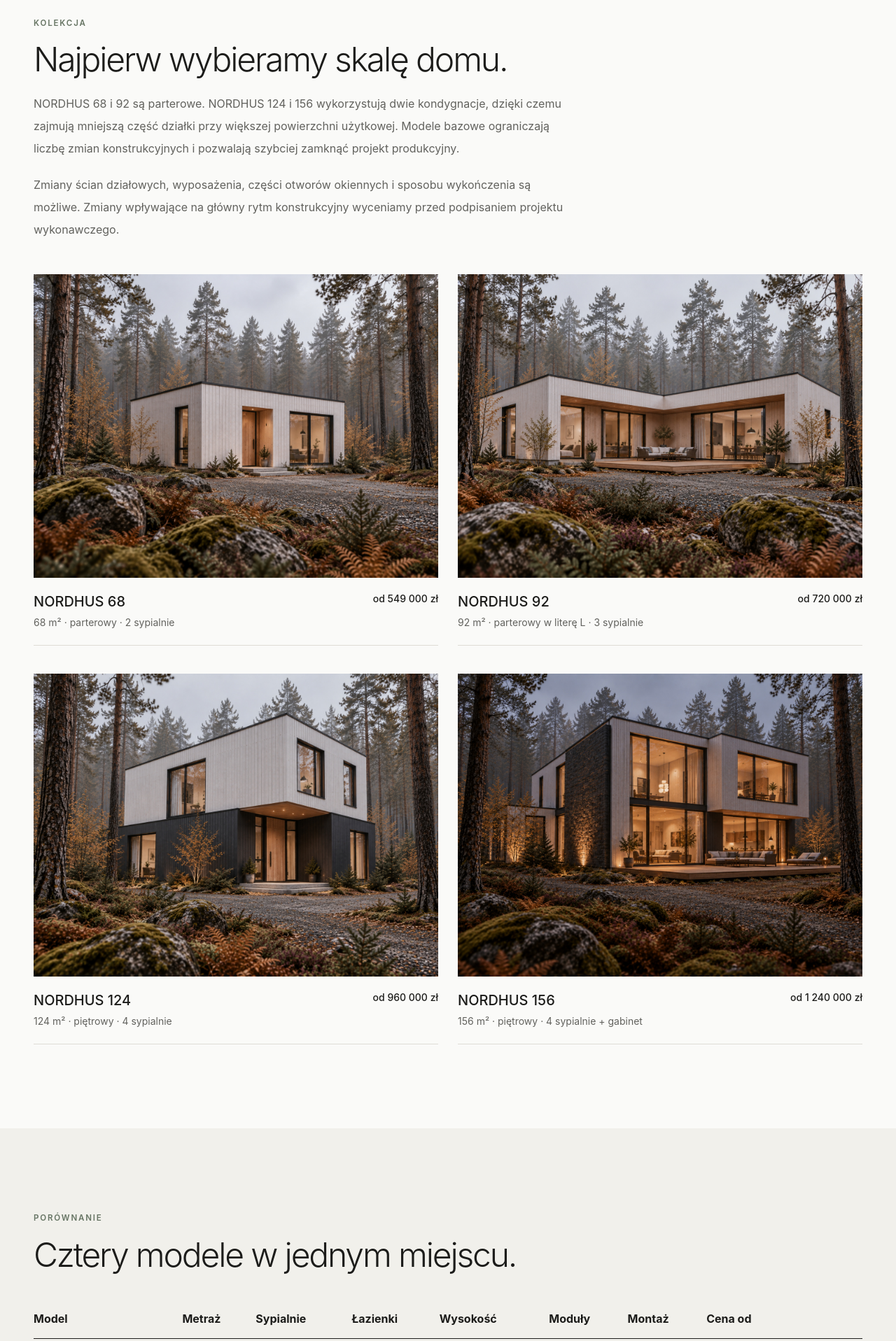
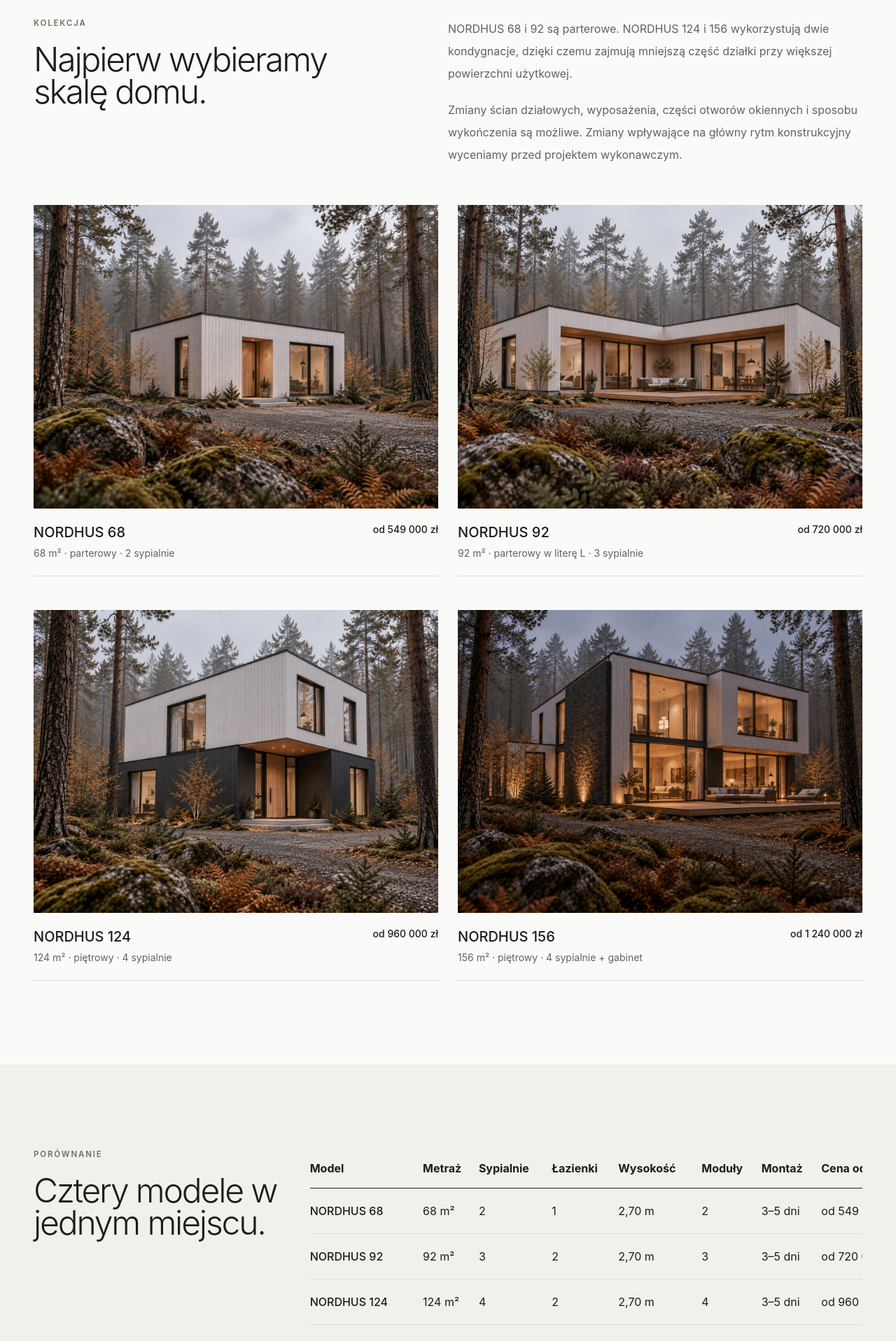
Before and after one commit to jakubskrzypiec/nordhus, a Next.js app: page /modele in a window 1280 px wide. Shown: the part 720-2637 px from the top of the page at 70% size. Built offline with nearby package versions, Linux system fonts and the light colour scheme.

Commit message:
Part 2: redesign models overview

```diff
--- a/app/modele/page.js
+++ b/app/modele/page.js
@@ -1,8 +1,56 @@
-import Hero from "@/components/Hero";import Container from "@/components/Container";import ModelCard from "@/components/ModelCard";import CTA from "@/components/CTA";import {models} from "@/data/models";
+import Hero from "@/components/Hero";
+import Container from "@/components/Container";
+import ModelCard from "@/components/ModelCard";
+import CTA from "@/components/CTA";
+import FullBleedImage from "@/components/FullBleedImage";
+import {models} from "@/data/models";
+
 export const metadata={title:"Modele domów modułowych",description:"Porównaj cztery modele NORDHUS od 68 do 156 m². Zobacz metraż, układ, parametry i ceny początkowe."};
-export default function Page(){return <><Hero image="/images/model-92.jpg" alt="NORDHUS 92" eyebrow="MODELE" title={<>68–156 m².<br/>Cztery punkty wyjścia.</>} text="Każdy model ma określony układ, standard bazowy i cenę początkową. Różnią się liczbą modułów, powierzchnią zabudowy i sposobem organizacji strefy prywatnej."/>
-<section className="section-space"><Container><div className="max-w-3xl"><p className="eyebrow text-[var(--sage)]">Kolekcja</p><h2 className="display mt-5 text-4xl md:text-5xl">Najpierw wybieramy skalę domu.</h2><p className="mt-6 leading-8 text-[var(--muted)]">NORDHUS 68 i 92 są parterowe. NORDHUS 124 i 156 wykorzystują dwie kondygnacje, dzięki czemu zajmują mniejszą część działki przy większej powierzchni użytkowej. Modele bazowe ograniczają liczbę zmian konstrukcyjnych i pozwalają szybciej zamknąć projekt produkcyjny.</p><p className="mt-5 leading-8 text-[var(--muted)]">Zmiany ścian działowych, wyposażenia, części otworów okiennych i sposobu wykończenia są możliwe. Zmiany wpływające na główny rytm konstrukcyjny wyceniamy przed podpisaniem projektu wykonawczego.</p></div><div className="mt-12 grid gap-x-7 gap-y-10 md:grid-cols-2">{models.map(m=><ModelCard key={m.slug} model={m}/>)}</div></Container></section>
-<section className="section-space bg-[#f1f0eb]"><Container><p className="eyebrow text-[var(--sage)]">Porównanie</p><h2 className="display mt-5 text-4xl md:text-5xl">Cztery modele w jednym miejscu.</h2><div className="mt-10 overflow-x-auto"><table className="w-full min-w-[980px] border-collapse text-left"><thead><tr className="border-b border-[var(--ink)]"><th className="py-4">Model</th><th>Metraż</th><th>Sypialnie</th><th>Łazienki</th><th>Wysokość</th><th>Moduły</th><th>Montaż</th><th>Cena od</th></tr></thead><tbody>{models.map(m=><tr key={m.slug} className="border-b border-[var(--line)]"><td className="py-5 font-medium">{m.name}</td><td>{m.area} m²</td><td>{m.bedrooms}</td><td>{m.bathrooms}</td><td>{m.height}</td><td>{m.modules}</td><td>3–5 dni</td><td>{m.price}</td></tr>)}</tbody></table></div></Container></section>
-<section className="section-space"><Container className="grid gap-10 lg:grid-cols-2"><div><p className="eyebrow text-[var(--sage)]">Jak wybrać</p><h2 className="display mt-5 text-4xl md:text-5xl">Nie zaczynaj od największego metrażu.</h2></div><div className="space-y-5 text-[var(--muted)]"><p className="leading-8">Najpierw policz pomieszczenia, których naprawdę używasz codziennie: liczbę sypialni, osobny gabinet, liczbę łazienek i wielkość strefy dziennej. Następnie sprawdź powierzchnię zabudowy dopuszczoną na działce i linie zabudowy.</p><p className="leading-8">Dla działki wąskiej częściej sprawdzają się modele piętrowe. Dla działki szerokiej i klientów, którzy nie chcą schodów, punktem wyjścia są modele 68 i 92. Bryła w literę L wymaga więcej szerokości, ale tworzy osłonięty taras bez dodatkowego skrzydła ogrodowego.</p><p className="leading-8">Budżet porównuj razem z fundamentem, przyłączami i zagospodarowaniem terenu. Cena modelu nie obejmuje każdej pracy wykonywanej na działce, dlatego przed decyzją przygotowujemy zestawienie kosztów poza zakresem domu.</p></div></Container></section>
-<section className="section-space border-t border-[var(--line)]"><Container><h2 className="display text-4xl md:text-5xl">Co pozostaje wspólne dla wszystkich modeli.</h2><div className="mt-10 grid gap-8 md:grid-cols-3">{[["Konstrukcja","Drewno konstrukcyjne klasy C24, prefabrykowane ściany i stropy oraz kontrola przed zakryciem warstw."],["Instalacje","Pompa ciepła, ogrzewanie podłogowe, wentylacja mechaniczna z odzyskiem ciepła i przygotowane trasy instalacyjne."],["Logistyka","Produkcja w hali, transport modułów na działkę i montaż konstrukcji w standardowym przypadku w 3–5 dni."]].map(([a,b])=><div key={a} className="border-t border-[var(--line)] pt-5"><h3 className="text-xl font-medium">{a}</h3><p className="mt-3 leading-7 text-[var(--muted)]">{b}</p></div>)}</div></Container></section>
-<CTA title="Nie wiesz, który model wybrać?" text="Podaj działkę, liczbę domowników i budżet. Zawęzimy wybór do modeli, które mają sens dla konkretnej inwestycji."/></>}
+
+export default function Page(){return <>
+<Hero image="/images/model-92.jpg" alt="NORDHUS 92" eyebrow="MODELE" title={<>68–156 m².<br/>Cztery punkty wyjścia.</>} text="Każdy model ma określony układ, standard bazowy i cenę początkową. Różnią się liczbą modułów, powierzchnią zabudowy i sposobem organizacji strefy prywatnej."/>
+
+<section className="section-space">
+ <Container>
+  <div className="grid grid-cols-12 gap-y-10">
+   <div className="col-span-12 lg:col-span-5">
+    <p className="eyebrow text-[var(--sage)]">Kolekcja</p>
+    <h2 className="display mt-5 text-4xl md:text-5xl">Najpierw wybieramy skalę domu.</h2>
+   </div>
+   <div className="col-span-12 space-y-5 lg:col-span-6 lg:col-start-7">
+    <p className="max-w-[68ch] leading-8 text-[var(--muted)]">NORDHUS 68 i 92 są parterowe. NORDHUS 124 i 156 wykorzystują dwie kondygnacje, dzięki czemu zajmują mniejszą część działki przy większej powierzchni użytkowej.</p>
+    <p className="max-w-[68ch] leading-8 text-[var(--muted)]">Zmiany ścian działowych, wyposażenia, części otworów okiennych i sposobu wykończenia są możliwe. Zmiany wpływające na główny rytm konstrukcyjny wyceniamy przed projektem wykonawczym.</p>
+   </div>
+  </div>
+  <div className="mt-14 grid gap-x-7 gap-y-12 md:grid-cols-2">{models.map(m=><ModelCard key={m.slug} model={m}/>)}</div>
+ </Container>
+</section>
+
+<section className="section-space bg-[#f1f0eb]">
+ <Container>
+  <div className="grid grid-cols-12 gap-y-10">
+   <div className="col-span-12 lg:col-span-4"><p className="eyebrow text-[var(--sage)]">Porównanie</p><h2 className="display mt-5 text-4xl md:text-5xl">Cztery modele w jednym miejscu.</h2></div>
+   <div className="col-span-12 overflow-x-auto lg:col-span-8 lg:col-start-5">
+    <table className="w-full min-w-[900px] border-collapse text-left"><thead><tr className="border-b border-[var(--ink)]"><th className="py-4">Model</th><th>Metraż</th><th>Sypialnie</th><th>Łazienki</th><th>Wysokość</th><th>Moduły</th><th>Montaż</th><th>Cena od</th></tr></thead><tbody>{models.map(m=><tr key={m.slug} className="border-b border-[var(--line)]"><td className="py-5 font-medium">{m.name}</td><td>{m.area} m²</td><td>{m.bedrooms}</td><td>{m.bathrooms}</td><td>{m.height}</td><td>{m.modules}</td><td>3–5 dni</td><td>{m.price}</td></tr>)}</tbody></table>
+   </div>
+  </div>
+ </Container>
+</section>
+
+<FullBleedImage image="/images/produkcja.jpg" alt="Produkcja modułów NORDHUS" eyebrow="WSPÓLNY SYSTEM" title="Cztery modele korzystają z tej samej logiki produkcji." text="Różni się skala domu i liczba modułów. Sposób przygotowania konstrukcji, instalacji i kontroli produkcyjnej pozostaje wspólny."/>
+
+<section className="section-space">
+ <Container>
+  <div className="grid grid-cols-12 gap-y-10">
+   <div className="col-span-12 lg:col-span-5"><p className="eyebrow text-[var(--sage)]">Jak wybrać</p><h2 className="display mt-5 text-4xl md:text-5xl">Nie zaczynaj od największego metrażu.</h2></div>
+   <div className="col-span-12 space-y-5 lg:col-span-6 lg:col-start-7">
+    <p className="max-w-[68ch] leading-8 text-[var(--muted)]">Najpierw policz pomieszczenia, których naprawdę używasz codziennie: liczbę sypialni, osobny gabinet, liczbę łazienek i wielkość strefy dziennej. Następnie sprawdź powierzchnię zabudowy dopuszczoną na działce.</p>
+    <p className="max-w-[68ch] leading-8 text-[var(--muted)]">Dla działki wąskiej częściej sprawdzają się modele piętrowe. Dla działki szerokiej i klientów, którzy nie chcą schodów, punktem wyjścia są modele 68 i 92.</p>
+    <p className="max-w-[68ch] leading-8 text-[var(--muted)]">Budżet porównuj razem z fundamentem, przyłączami i zagospodarowaniem terenu. Cena modelu nie obejmuje każdej pracy wykonywanej na działce.</p>
+   </div>
+  </div>
+ </Container>
+</section>
+
+<CTA title="Nie wiesz, który model wybrać?" text="Podaj działkę, liczbę domowników i budżet. Zawęzimy wybór do modeli, które mają sens dla konkretnej inwestycji."/>
+</>}
```
